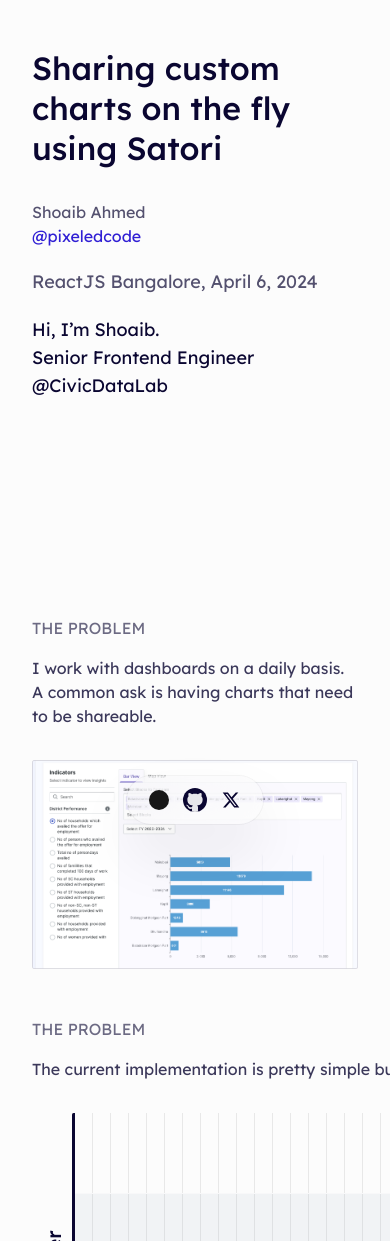
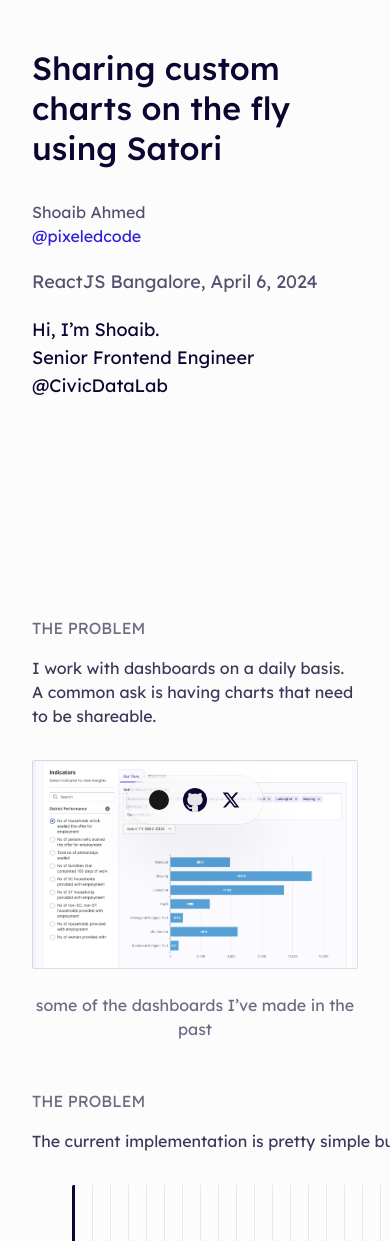
Before and after one commit to PixeledCode/portfolio, a Next.js app: page /talk/echarts-satori in a window 390 px wide. Shown: the top 1241 px of the page. Built offline with nearby package versions, Linux system fonts and the light colour scheme; no server answers; what tailwindcss-3d would draw is missing.

Commit message:
update page 3

```diff
--- a/app/talk/echarts-satori/pages/page-3.tsx
+++ b/app/talk/echarts-satori/pages/page-3.tsx
@@ -8,7 +8,8 @@ export const Page3 = () => {
 			description="I work with dashboards on a daily basis. A common ask is having charts
 		that need to be shareable."
 		>
-			<div className="w-full flex gap-3 md:h-[573px] mt-8 md:mt-12 overflow-auto md:overflow-visible">
+			<div className="w-full md:h-[573px] mt-8 md:mt-12 overflow-auto md:overflow-visible">
+				<div className="flex gap-3 ">
 					<Image
 						src="/deck/d4d.png"
 						alt="screenshot of d4d platform"
@@ -24,6 +25,10 @@ export const Page3 = () => {
 						className="object-contain max-w-full"
 					/>
 				</div>
+				<p className="mt-6 text-center text-extra-light">
+					some of the dashboards I’ve made in the past
+				</p>
+			</div>
 		</Layout>
 	)
 }
```
Lines whose indentation alone changed are shown as unchanged.
